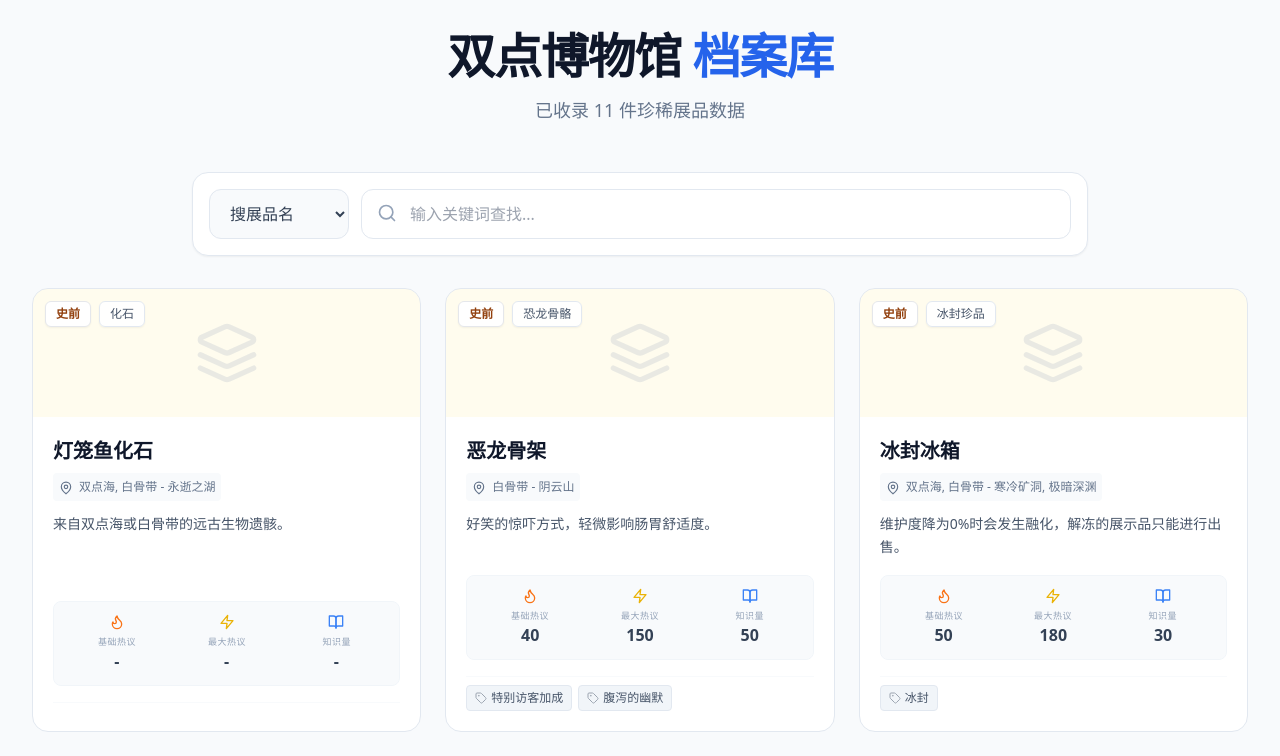
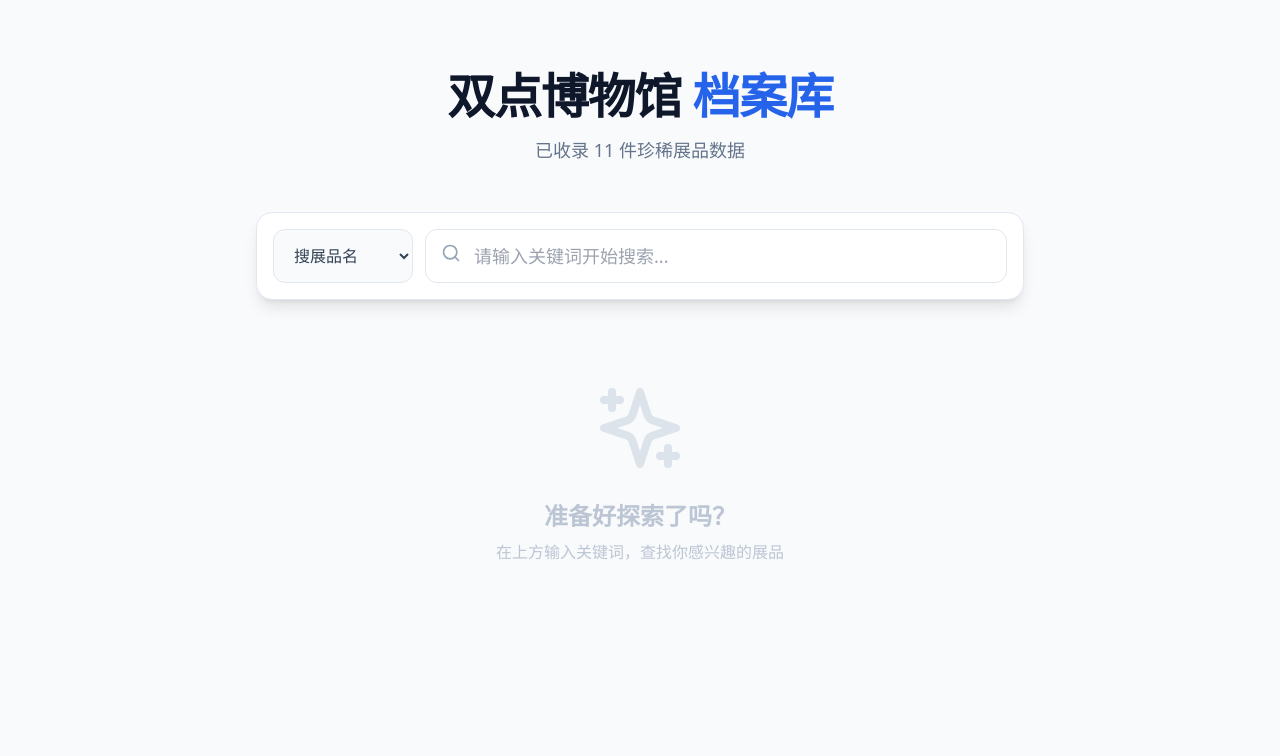
Before and after one commit to yuyue1015/twopointmuseum-db, a Next.js app: page / in a window 1280 px wide. Shown: the top 756 px of the page. Built offline with nearby package versions, Linux system fonts and the light colour scheme.

Commit message:
Update page.tsx

```diff
--- a/app/page.tsx
+++ b/app/page.tsx
@@ -1,10 +1,10 @@
-// app/page.tsx
 'use client';
 
 import { useState, useMemo } from 'react';
-import { Search, MapPin, Zap, BookOpen, Flame, Tag, Layers } from 'lucide-react';
+import { Search, MapPin, Zap, BookOpen, Flame, Tag, Layers, Sparkles } from 'lucide-react';
 import { EXHIBITS_DATA, Exhibit } from './data';
 
+// 颜色映射工具
 const getCategoryColor = (category: string) => {
   const cat = category?.trim();
   if (cat === '史前') return 'bg-amber-100 text-amber-800 border-amber-200';
@@ -19,10 +19,15 @@ export default function MuseumSearchApp() {
   const [query, setQuery] = useState('');
   const [searchType, setSearchType] = useState<'name' | 'category' | 'source' | 'traits'>('name');
 
+  // 核心搜索逻辑
   const filteredExhibits = useMemo(() => {
-    if (!query) return EXHIBITS_DATA;
-    const lowerQuery = query.toLowerCase();
+    // 【修改点1】如果输入框是空的，直接返回空数组，不显示任何东西
+    if (!query.trim()) return [];
+
+    const lowerQuery = query.toLowerCase().trim();
+
     return EXHIBITS_DATA.filter((item) => {
+      // 容错处理
       const name = item.name?.toLowerCase() || '';
       const category = item.category?.toLowerCase() || '';
       const subcategory = item.subcategory?.toLowerCase() || '';
@@ -41,14 +46,19 @@ export default function MuseumSearchApp() {
   return (
     <div className="min-h-screen bg-slate-50 p-4 md:p-8 font-sans">
       <div className="max-w-7xl mx-auto">
-        <div className="text-center mb-8 md:mb-12">
+
+        {/* 标题区 */}
+        <div className="text-center mb-8 md:mb-12 pt-10">
           <h1 className="text-3xl md:text-5xl font-extrabold text-slate-900 mb-4 tracking-tight">
             双点博物馆 <span className="text-blue-600">档案库</span>
           </h1>
-          <p className="text-slate-500 text-sm md:text-lg">已收录 {EXHIBITS_DATA.length} 件珍稀展品数据</p>
+          <p className="text-slate-500 text-sm md:text-lg">
+            已收录 {EXHIBITS_DATA.length} 件珍稀展品数据
+          </p>
         </div>
 
-        <div className="bg-white p-4 rounded-2xl shadow-sm border border-slate-200 mb-8 sticky top-4 z-10 max-w-4xl mx-auto">
+        {/* 搜索控制台 */}
+        <div className="bg-white p-4 rounded-2xl shadow-lg border border-slate-200 mb-8 sticky top-4 z-10 max-w-3xl mx-auto">
           <div className="flex flex-col md:flex-row gap-3">
             <select
               className="px-4 py-3 rounded-xl border border-slate-200 bg-slate-50 focus:outline-none focus:ring-2 focus:ring-blue-500 font-medium text-slate-700 min-w-[120px]"
@@ -60,12 +70,13 @@ export default function MuseumSearchApp() {
               <option value="traits">搜特性</option>
               <option value="source">搜来源/地图</option>
             </select>
+
             <div className="relative flex-1">
               <Search className="absolute left-4 top-3.5 text-slate-400 w-5 h-5" />
               <input
                 type="text"
-                className="w-full pl-12 pr-4 py-3 rounded-xl border border-slate-200 focus:outline-none focus:ring-2 focus:ring-blue-500 transition-all"
-                placeholder={`输入关键词查找...`}
+                className="w-full pl-12 pr-4 py-3 rounded-xl border border-slate-200 focus:outline-none focus:ring-2 focus:ring-blue-500 transition-all text-lg"
+                placeholder={`请输入关键词开始搜索...`}
                 value={query}
                 onChange={(e) => setQuery(e.target.value)}
               />
@@ -73,52 +84,114 @@ export default function MuseumSearchApp() {
           </div>
         </div>
 
-        <div className="grid grid-cols-1 md:grid-cols-2 lg:grid-cols-3 gap-4 md:gap-6">
+        {/* 结果展示区 - 根据是否有输入来判断显示什么 */}
+        <div className="min-h-[400px]">
+          {!query ? (
+            // 【修改点2】初始状态：当没有输入时，显示这个欢迎界面
+            <div className="flex flex-col items-center justify-center text-center mt-20 text-slate-400 opacity-60">
+              <Sparkles className="w-24 h-24 mb-6 text-slate-300" />
+              <h2 className="text-2xl font-semibold mb-2">准备好探索了吗？</h2>
+              <p>在上方输入关键词，查找你感兴趣的展品</p>
+            </div>
+          ) : (
+            // 有输入时，显示搜索结果
+            <div className="grid grid-cols-1 md:grid-cols-2 lg:grid-cols-3 gap-4 md:gap-6 animate-in fade-in slide-in-from-bottom-4 duration-500">
               {filteredExhibits.length > 0 ? (
-            filteredExhibits.map((item) => <ExhibitCard key={item.id} data={item} />)
+                filteredExhibits.map((item) => (
+                  <ExhibitCard key={item.id} data={item} />
+                ))
               ) : (
+                // 搜索无结果状态
                 <div className="col-span-full text-center py-20 text-slate-400">
                   <div className="mb-4 text-6xl">🦖</div>
                   <p>未找到相关展品，换个词试试？</p>
                 </div>
               )}
             </div>
+          )}
+        </div>
+
       </div>
     </div>
   );
 }
 
+// 卡片组件 (保持不变，美化样式)
 function ExhibitCard({ data }: { data: Exhibit }) {
   return (
     <div className="group bg-white rounded-2xl border border-slate-200 overflow-hidden hover:shadow-xl hover:border-blue-300 transition-all duration-300 flex flex-col h-full">
+      {/* 头部装饰背景 */}
       <div className={`h-24 md:h-32 relative overflow-hidden flex items-center justify-center ${getCategoryColor(data.category).split(' ')[0]} bg-opacity-30`}>
-        <div className="text-slate-400 opacity-20 transform group-hover:scale-110 transition-transform duration-500"><Layers size={64} /></div>
+        <div className="text-slate-400 opacity-20 transform group-hover:scale-110 transition-transform duration-500">
+           <Layers size={64} />
+        </div>
         <div className="absolute top-3 left-3 flex flex-wrap gap-2 pr-3">
-          <span className={`px-2.5 py-1 rounded-md text-xs font-bold border shadow-sm bg-white ${getCategoryColor(data.category).split(' ')[1]}`}>{data.category}</span>
-          {data.subcategory && <span className="px-2.5 py-1 rounded-md text-xs font-medium bg-white/90 backdrop-blur text-slate-600 border border-slate-200 shadow-sm">{data.subcategory}</span>}
+          <span className={`px-2.5 py-1 rounded-md text-xs font-bold border shadow-sm bg-white ${getCategoryColor(data.category).split(' ')[1]}`}>
+            {data.category}
+          </span>
+          {data.subcategory && (
+            <span className="px-2.5 py-1 rounded-md text-xs font-medium bg-white/90 backdrop-blur text-slate-600 border border-slate-200 shadow-sm">
+              {data.subcategory}
+            </span>
+          )}
         </div>
       </div>
+
       <div className="p-5 flex-1 flex flex-col">
         <div className="flex justify-between items-start mb-2">
-          <h3 className="text-lg md:text-xl font-bold text-slate-900 group-hover:text-blue-600 transition-colors line-clamp-1" title={data.name}>{data.name}</h3>
+          <h3 className="text-lg md:text-xl font-bold text-slate-900 group-hover:text-blue-600 transition-colors line-clamp-1" title={data.name}>
+            {data.name}
+          </h3>
         </div>
+
         <div className="flex items-start gap-1.5 text-xs text-slate-500 mb-3 bg-slate-50 p-1.5 rounded w-fit max-w-full">
           <MapPin className="w-3.5 h-3.5 mt-0.5 shrink-0" />
           <span className="line-clamp-1" title={data.source}>{data.source || '未知来源'}</span>
         </div>
-        <p className="text-sm text-slate-600 mb-4 line-clamp-3 flex-grow leading-relaxed">{data.description || '暂无详细介绍'}</p>
+
+        <p className="text-sm text-slate-600 mb-4 line-clamp-3 flex-grow leading-relaxed">
+          {data.description || '暂无详细介绍'}
+        </p>
+
         <div className="grid grid-cols-3 gap-2 mb-4 bg-slate-50 p-2 md:p-3 rounded-lg border border-slate-100">
-          <StatItem icon={<Flame className="w-4 h-4 text-orange-500" />} label="基础热议" value={data.base_buzz || '-'} />
-          <StatItem icon={<Zap className="w-4 h-4 text-yellow-500" />} label="最大热议" value={data.max_buzz || '-'} />
-          <StatItem icon={<BookOpen className="w-4 h-4 text-blue-500" />} label="知识量" value={data.max_knowledge || '-'} />
+          <StatItem
+            icon={<Flame className="w-4 h-4 text-orange-500" />}
+            label="基础热议"
+            value={data.base_buzz || '-'}
+          />
+          <StatItem
+            icon={<Zap className="w-4 h-4 text-yellow-500" />}
+            label="最大热议"
+            value={data.max_buzz || '-'}
+          />
+          <StatItem
+            icon={<BookOpen className="w-4 h-4 text-blue-500" />}
+            label="知识量"
+            value={data.max_knowledge || '-'}
+          />
         </div>
+
         <div className="flex flex-wrap gap-1.5 mt-auto pt-2 border-t border-slate-50">
-          {data.traits?.map((trait, idx) => ((trait && trait !== "无" && trait !== "无,,") && <span key={idx} className="inline-flex items-center px-2 py-1 rounded text-[10px] md:text-xs bg-slate-100 text-slate-600 border border-slate-200"><Tag className="w-3 h-3 mr-1 opacity-50" />{trait}</span>))}
+          {data.traits?.map((trait, idx) => (
+            (trait && trait !== "无" && trait !== "无,,") && (
+              <span key={idx} className="inline-flex items-center px-2 py-1 rounded text-[10px] md:text-xs bg-slate-100 text-slate-600 border border-slate-200">
+                <Tag className="w-3 h-3 mr-1 opacity-50" />
+                {trait}
+              </span>
+            )
+          ))}
         </div>
       </div>
     </div>
   );
 }
+
 function StatItem({ icon, label, value }: { icon: any, label: string, value: string | number }) {
-  return (<div className="flex flex-col items-center text-center"><div className="mb-1">{icon}</div><div className="text-[10px] text-slate-400 uppercase tracking-wider scale-90">{label}</div><div className="font-bold text-slate-700 text-sm md:text-base">{value}</div></div>);
+  return (
+    <div className="flex flex-col items-center text-center">
+      <div className="mb-1">{icon}</div>
+      <div className="text-[10px] text-slate-400 uppercase tracking-wider scale-90">{label}</div>
+      <div className="font-bold text-slate-700 text-sm md:text-base">{value}</div>
+    </div>
+  );
 }
```
Lines whose indentation alone changed are shown as unchanged.
